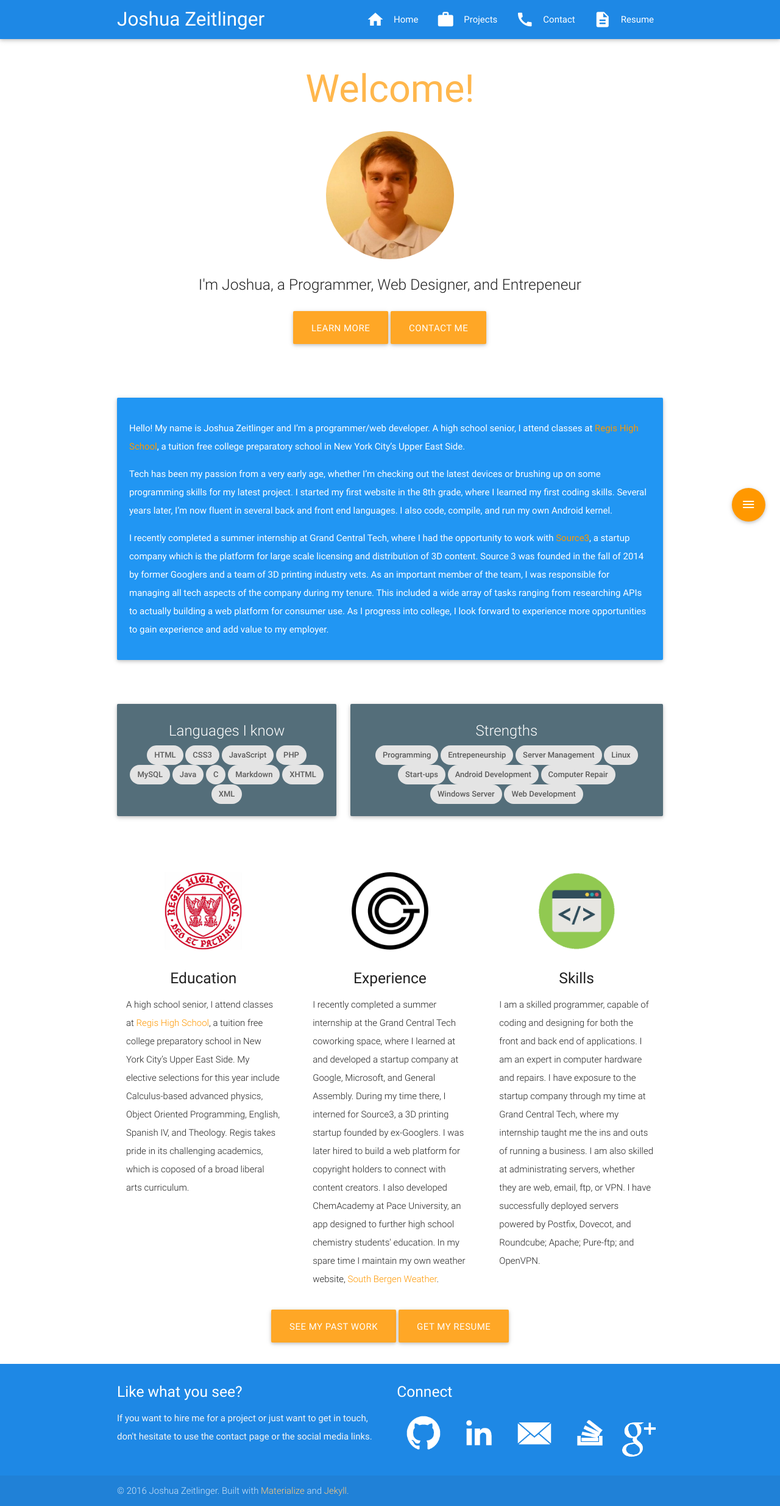
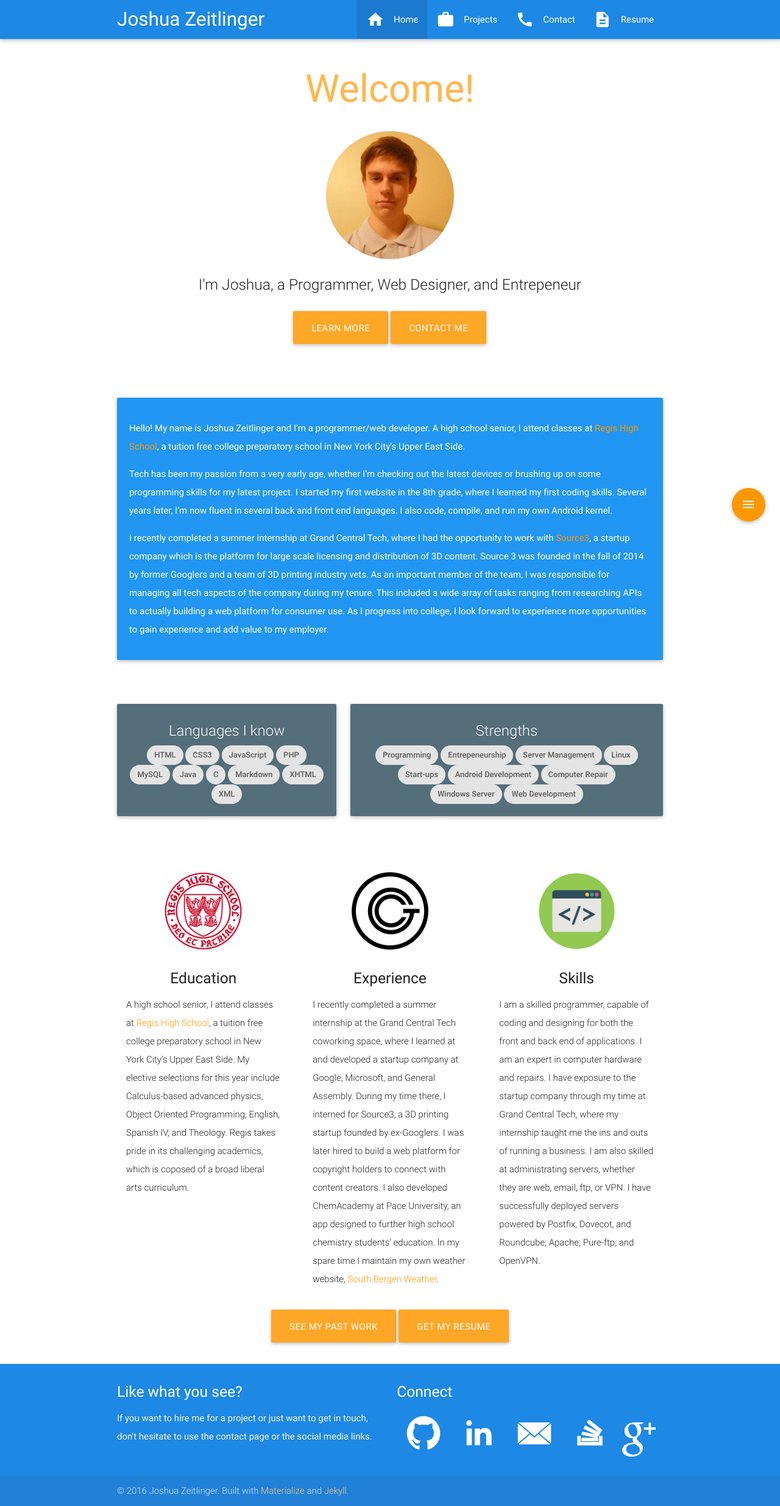
Before and after one commit to joshuaspring9/personal-website, a Jekyll site: the page built from index.html, in a window 1280 px wide. Shown: the whole page at 61% size. Built offline with Jekyll 4.4.1, drawn with Linux system fonts in a browser that asks for light colours; nearby versions of some CDN libraries.

Commit message:
Fix home highlighting

```diff
--- a/_includes/header.html
+++ b/_includes/header.html
@@ -2,14 +2,14 @@
     <div class="nav-wrapper container">
       <a id="logo-container" href="{{ site.baseurl }}/" class="brand-logo white-text">{{ site.title }}</a>
       <ul class="right hide-on-med-and-down">
-        <li {% if page.url == '/index.html' %}class="active"{% endif %} ><a class="white-text" href="{{site.baseurl}}/"><i class="material-icons left">home</i>Home</a></li>
+        <li {% if page.url == '/' %}class="active"{% endif %} ><a class="white-text" href="{{site.baseurl}}/"><i class="material-icons left">home</i>Home</a></li>
 		<li {% if page.url == '/projects/' %}class="active"{% endif %} ><a class="white-text" href="{{site.baseurl}}/projects"><i class="material-icons left">work</i>Projects</a></li>
 		<li {% if page.url == '/contact/' %}class="active"{% endif %} ><a class="white-text" href="{{site.baseurl}}/contact"><i class="material-icons left">call</i>Contact</a></li>
 		<li {% if page.url == '/resume/' %}class="active"{% endif %} ><a class="white-text" href="{{site.baseurl}}/resume"><i class="material-icons left">description</i>Resume</a></li>
       </ul>
 
       <ul id="nav-mobile" class="side-nav">
-		<li {% if page.url == '/index.html' %}class="active"{% endif %} ><a href="/"><i class="material-icons left">home</i>Home</a></li>
+		<li {% if page.url == '/' %}class="active"{% endif %} ><a href="/"><i class="material-icons left">home</i>Home</a></li>
 		<li {% if page.url == '/projects/' %}class="active"{% endif %} ><a href="/projects"><i class="material-icons left">work</i>Projects</a></li>
 		<li {% if page.url == '/contact/' %}class="active"{% endif %} ><a href="/contact"><i class="material-icons left">call</i>Contact</a></li>
 		<li {% if page.url == '/resume/' %}class="active"{% endif %} ><a href="/resume"><i class="material-icons left">description</i>Resume</a></li>
```
